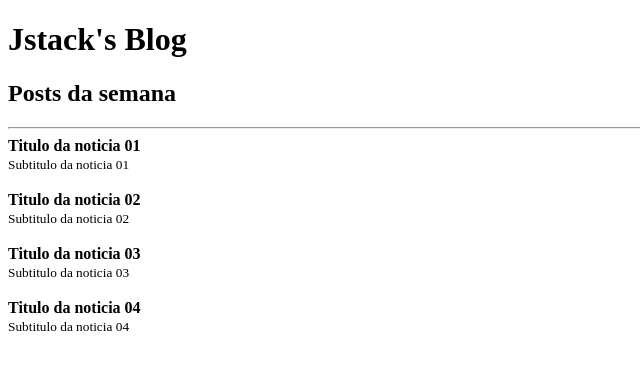
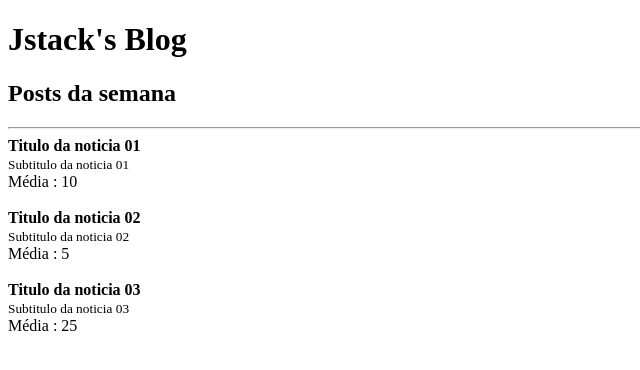
Before and after one commit to ademarpedroo/fundamentos-react, a React app: page / in a window 1280 px wide. Shown: the top 370 px of the page, without its empty margins (0-640 px from the left). Built offline with nearby package versions, Linux system fonts and the light colour scheme.

Commit message:
chore: refatorando props, utilizando propTypes e children

```diff
--- a/package.json
+++ b/package.json
@@ -19,6 +19,7 @@
     "webpack-dev-server": "^4.11.1"
   },
   "dependencies": {
+    "prop-types": "^15.8.1",
     "react": "^17.0.2",
     "react-dom": "^17.0.2"
   }
--- a/src/App.js
+++ b/src/App.js
@@ -1,31 +1,42 @@
 import React from 'react';
+
 import Post from './Post'
+import Header from './Header'
 
 // Props -> Propriedades
 function App() {
   return (
     <>
-      <h1>Jstack's Blog</h1>
+    <Header>
       <h2>Posts da semana</h2>
+    </Header>
 
-      <hr />
+    <hr />
+
+    <Post
+      likes={20}
+      post={{
+        title: "Titulo da noticia 01",
+        subtitle: "Subtitulo da noticia 01",
+      }}
+      />
 
       <Post
-      title="Titulo da noticia 01"
-      subtitle="Subtitulo da noticia 01"
+        likes={10}
+        post={{
+          title: "Titulo da noticia 02",
+          subtitle: "Subtitulo da noticia 02",
+        }}
       />
+
       <Post
-      title="Titulo da noticia 02"
-      subtitle="Subtitulo da noticia 02"
+        likes={50}
+        post={{
+          title: "Titulo da noticia 03",
+          subtitle: "Subtitulo da noticia 03",
+        }}
       />
-      <Post
-      title="Titulo da noticia 03"
-      subtitle="Subtitulo da noticia 03"
-      />
-      <Post
-      title="Titulo da noticia 04"
-      subtitle="Subtitulo da noticia 04"
-      />
+
     </>
   );
 }
--- /dev/null
+++ b/src/Header.js
@@ -0,0 +1,20 @@
+import React from 'react';
+import PropTypes from 'prop-types';
+
+export default function Header(props) {
+  return (
+    <>
+      <h1>{props.title}</h1>
+      {props.children}
+    </>
+  );
+}
+
+Header.propTypes = {
+  title: PropTypes.string,
+  children: PropTypes.node,
+};
+
+Header.defaultProps = {
+  title: `Jstack's Blog`,
+};
--- a/src/Post.js
+++ b/src/Post.js
@@ -1,13 +1,24 @@
 import React from 'react';
+import PropTypes from 'prop-types'
 
-export default function Post(prosps) {
+export default function Post(props) {
   return (
     <>
       <article>
-        <strong>{prosps.title}</strong><br />
-        <small>{prosps.subtitle}</small>
+        <strong>{props.post.title}</strong><br />
+        <small>{props.post.subtitle}</small>
+      <br />
+      Média : {props.likes / 2}
       </article>
       <br />
     </>
   )
 }
+
+Post.propTypes = {
+  likes: PropTypes.number.isRequired,
+  post: PropTypes.shape({
+    title: PropTypes.string.isRequired,
+    subtitle: PropTypes.string.isRequired,
+  }).isRequired,
+};
```
Also changed, not shown: 1 other file (tests, documents, lock files or other folders).
